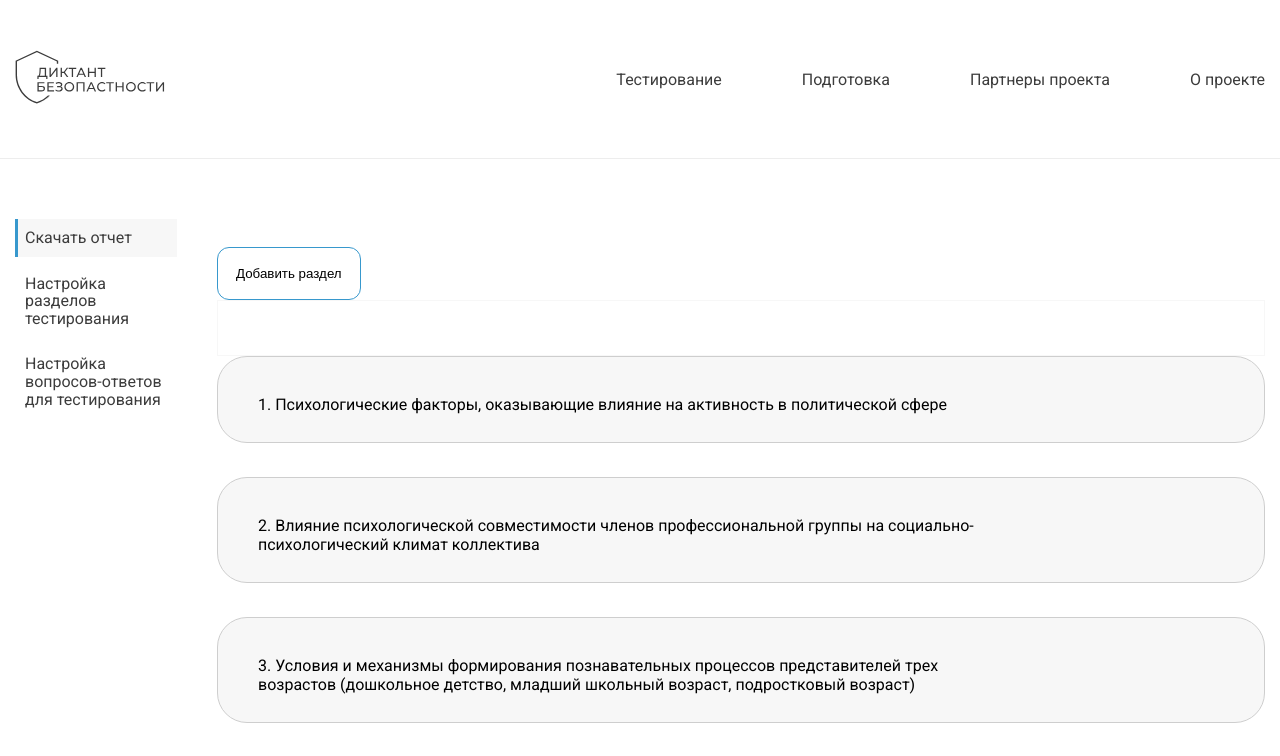
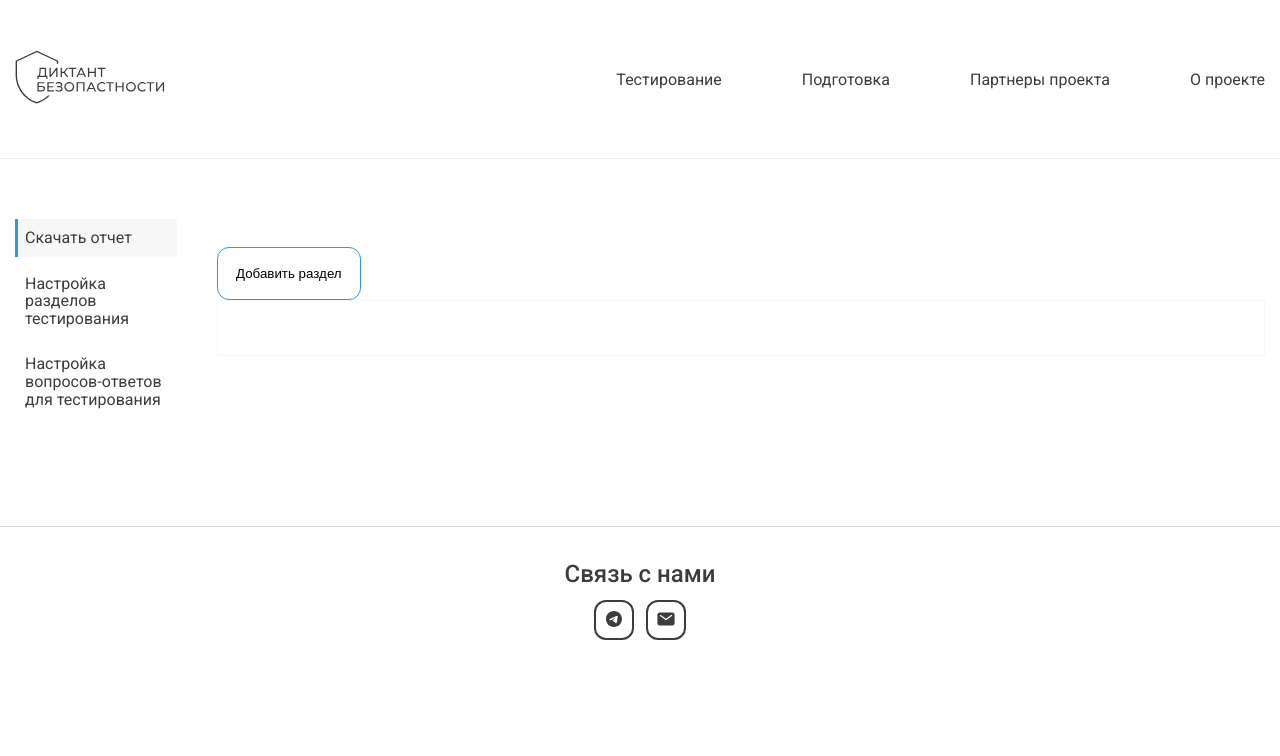
Before and after one commit to mishagukasyan/safety_dictate, a React app: page /adminReport/customise-test-section in a window 1280 px wide. Shown: the top 756 px of the page. Built offline with nearby package versions, Linux system fonts and the light colour scheme.

Commit message:
add new section and save in localStorage

```diff
--- a/src/admin/adminFile/AdminCustomizeTest.tsx
+++ b/src/admin/adminFile/AdminCustomizeTest.tsx
@@ -1,27 +1,56 @@
-import React, { useState } from "react";
+import React, { useEffect, useState } from "react";
 import styled from "styled-components";
 
 export const AdminCustomizeTestSections = () => {
   const [isModalOpen, setIsModalOpen] = useState(false);
   const [newSection, setNewSection] = useState("");
-  const [testSections, setTestSections] = useState([
-    "Психологические факторы, оказывающие влияние на активность в политической сфере",
-    "Влияние психологической совместимости членов профессиональной группы на социально-психологический климат коллектива",
-    "Условия и механизмы формирования познавательных процессов представителей трех возрастов (дошкольное детство, младший школьный возраст, подростковый возраст)",
-    "Социально-психологический тренинг как способ повышения коммуникативной компетентности",
-  ]);
+  const [testSections, setTestSections] = useState(() => {
+    try {
+      const storedSections = localStorage.getItem("testSections");
+      return storedSections ? JSON.parse(storedSections) : [];
+    } catch (error) {
+      console.error("Ошибка при восстановлении из localStorage:", error);
+      return [];
+    }
+  });
+
+  const [selectedSectionIndex, setSelectedSectionIndex] = useState(null);
+
+  const handleEditSection = (index: any) => {
+    setSelectedSectionIndex(index);
+    setNewSection(testSections[index]);
+    setIsModalOpen(true);
+  };
 
   const handleAddSection = () => {
-    // Логика добавления раздела, например, отправка на сервер
-    console.log("Добавлен новый раздел:", newSection);
+    if (newSection.trim() === "") {
+      return;
+    }
 
-    // Обновляем список разделов
-    setTestSections((prevSections) => [...prevSections, newSection]);
+    setTestSections((prevSections: any) => {
+      const updatedSections = [...prevSections];
 
-    // Закрываем модальное окно
+      if (
+        selectedSectionIndex !== null &&
+        typeof selectedSectionIndex === "number"
+      ) {
+        updatedSections[selectedSectionIndex] = newSection;
+      } else {
+        updatedSections.push(newSection);
+      }
+
+      try {
+        localStorage.setItem("testSections", JSON.stringify(updatedSections));
+        console.log("Sections saved to localStorage:", updatedSections);
+      } catch (error) {
+        console.error("Ошибка при сохранении в localStorage:", error);
+      }
+
+      return updatedSections;
+    });
+
     setIsModalOpen(false);
-
-    // Очищаем состояние нового раздела
+    setSelectedSectionIndex(null);
     setNewSection("");
   };
 
@@ -31,8 +60,8 @@ export const AdminCustomizeTestSections = () => {
       <Line></Line>
       <Sections>
         <ul>
-          {testSections.map((section, index) => (
-            <li key={section}>
+          {testSections.map((section: string, index: number) => (
+            <li key={section} onClick={() => handleEditSection(index)}>
               <p>
                 {index + 1}. {section}
               </p>
@@ -54,7 +83,11 @@ export const AdminCustomizeTestSections = () => {
                 onChange={(e) => setNewSection(e.target.value)}
               />
             </ModalWindowContent>
-            <AddButton onClick={handleAddSection}>Добавить раздел</AddButton>
+            <AddButton onClick={handleAddSection}>
+              {selectedSectionIndex !== null
+                ? "Сохранить изменения"
+                : "Добавить раздел"}
+            </AddButton>
           </ModalContent>
         </Modal>
       )}
@@ -93,16 +126,6 @@ const Sections = styled.div`
       border: 1px solid #cecece;
       background: #f7f7f7;
       position: relative;
-
-      /* &::before {
-        content: "Раздел " counter(sectionCounter);
-        counter-increment: sectionCounter;
-        position: absolute;
-        top: -20px;
-        left: 0;
-        font-weight: bold;
-      } */
-
       p {
         max-width: 734px;
         margin-top: 10px;
```
